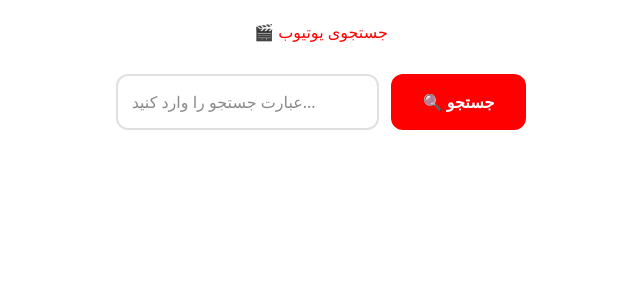
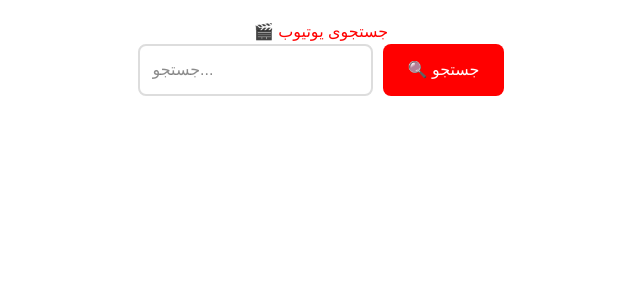
Before and after one commit to mohadesemrz/youtube-invidious, a Next.js app: page / in a window 1280 px wide. Shown: the top 300 px of the page, without its empty margins (319-959 px from the left). Built offline with nearby package versions, Linux system fonts and the light colour scheme.

Commit message:
open vidio function

```diff
--- a/app/page.tsx
+++ b/app/page.tsx
@@ -4,140 +4,77 @@
 import { useState, FormEvent } from 'react';
 import { YouTubeSearchItem } from '@/types/youtube';
 
-interface SearchResponse {
-  success: boolean;
-  items: YouTubeSearchItem[];
-  nextPageToken?: string;
-  prevPageToken?: string;
-  error?: string;
-}
-
 export default function Home() {
   const [query, setQuery] = useState<string>('');
   const [videos, setVideos] = useState<YouTubeSearchItem[]>([]);
   const [loading, setLoading] = useState<boolean>(false);
   const [error, setError] = useState<string>('');
-  const [nextPageToken, setNextPageToken] = useState<string>('');
-  const [prevPageToken, setPrevPageToken] = useState<string>('');
 
-  const searchVideos = async (pageToken?: string) => {
-    if (!query.trim()) {
-      setError('لطفاً عبارت جستجو را وارد کنید');
-      return;
-    }
+  const searchVideos = async () => {
+    if (!query.trim()) return;
 
     setLoading(true);
     setError('');
 
     try {
-      const url = `/api/youtube?q=${encodeURIComponent(query)}&maxResults=10${
-        pageToken ? `&pageToken=${pageToken}` : ''
-      }`;
-
-      const response = await fetch(url);
-      const data: SearchResponse = await response.json();
+      const response = await fetch(`/api/youtube?q=${encodeURIComponent(query)}`);
+      const data = await response.json();
 
       if (data.error) {
         setError(data.error);
-        setVideos([]);
-      } else if (data.items) {
-        setVideos(data.items);
-        setNextPageToken(data.nextPageToken || '');
-        setPrevPageToken(data.prevPageToken || '');
+      } else {
+        setVideos(data.items || []);
       }
     } catch (err) {
       setError('خطا در ارتباط با سرور');
-      setVideos([]);
     } finally {
       setLoading(false);
     }
   };
 
-  const handleSubmit = (e: FormEvent<HTMLFormElement>) => {
-    e.preventDefault();
-    searchVideos();
-  };
-
+  // ✅ تابع باز کردن ویدیو در صفحه جدید
   const openVideo = (videoId: string) => {
-    window.open(`https://youtube.com/watch?v=${videoId}`, '_blank');
+    window.open(`https://www.youtube.com/watch?v=${videoId}`, '_blank');
   };
 
   return (
-    <div
-      style={{
-        maxWidth: '900px',
-        margin: '0 auto',
-        padding: '20px',
-        fontFamily: 'system-ui, -apple-system, sans-serif',
-      }}
-    >
-      <h1
-        style={{
-          textAlign: 'center',
-          color: '#ff0000',
-          marginBottom: '30px',
-        }}
-      >
-        🎬 جستجوی یوتیوب
-      </h1>
+    <div style={{ maxWidth: '900px', margin: '0 auto', padding: '20px' }}>
+      <h1 style={{ textAlign: 'center', color: '#ff0000' }}>🎬 جستجوی یوتیوب</h1>
 
-      <form onSubmit={handleSubmit} style={{ marginBottom: '30px' }}>
-        <div style={{ display: 'flex', gap: '12px' }}>
+      <div style={{ display: 'flex', gap: '10px', marginBottom: '30px' }}>
         <input
           type="text"
           value={query}
           onChange={(e) => setQuery(e.target.value)}
-            placeholder="عبارت جستجو را وارد کنید..."
+          onKeyPress={(e) => e.key === 'Enter' && searchVideos()}
+          placeholder="جستجو..."
           style={{
             flex: 1,
-              padding: '14px',
-              border: '2px solid #e0e0e0',
-              borderRadius: '12px',
+            padding: '12px',
+            border: '2px solid #ddd',
+            borderRadius: '8px',
             fontSize: '16px',
-              outline: 'none',
-              transition: 'border-color 0.2s',
           }}
-            onFocus={(e) => (e.target.style.borderColor = '#ff0000')}
-            onBlur={(e) => (e.target.style.borderColor = '#e0e0e0')}
         />
         <button
-            type="submit"
+          onClick={searchVideos}
           disabled={loading}
           style={{
-              padding: '14px 32px',
+            padding: '12px 24px',
             backgroundColor: '#ff0000',
             color: 'white',
             border: 'none',
-              borderRadius: '12px',
-              cursor: loading ? 'not-allowed' : 'pointer',
-              fontSize: '16px',
-              fontWeight: 'bold',
-              opacity: loading ? 0.6 : 1,
+            borderRadius: '8px',
+            cursor: 'pointer',
           }}
         >
-            {loading ? '⏳ ...' : '🔍 جستجو'}
+          {loading ? 'جستجو...' : '🔍 جستجو'}
         </button>
       </div>
-      </form>
 
       {error && (
-        <div
-          style={{
-            backgroundColor: '#ffebee',
-            color: '#c62828',
-            padding: '12px',
-            borderRadius: '8px',
-            marginBottom: '20px',
-            textAlign: 'center',
-          }}
-        >
+        <div style={{ backgroundColor: '#ffebee', color: '#c62828', padding: '12px', borderRadius: '8px', marginBottom: '20px' }}>
           ❌ {error}
-        </div>
-      )}
-
-      {loading && (
-        <div style={{ textAlign: 'center', padding: '60px' }}>
-          <div>⏳ در حال بارگذاری...</div>
         </div>
       )}
 
@@ -145,106 +82,30 @@
         {videos.map((video) => (
           <div
             key={video.id.videoId}
-            onClick={() => openVideo(video.id.videoId)}
+            onClick={() => openVideo(video.id.videoId)}  // ✅ کلیک = باز شدن ویدیو
             style={{
               display: 'flex',
               gap: '16px',
-              border: '1px solid #e0e0e0',
+              border: '1px solid #ddd',
               borderRadius: '12px',
               padding: '12px',
               marginBottom: '16px',
               cursor: 'pointer',
-              transition: 'box-shadow 0.2s, transform 0.1s',
-            }}
-            onMouseEnter={(e) => {
-              e.currentTarget.style.boxShadow = '0 4px 12px rgba(0,0,0,0.1)';
-            }}
-            onMouseLeave={(e) => {
-              e.currentTarget.style.boxShadow = 'none';
+              transition: 'box-shadow 0.2s',
             }}
           >
             <img
               src={video.snippet.thumbnails.medium.url}
               alt={video.snippet.title}
-              style={{
-                width: '160px',
-                height: '90px',
-                borderRadius: '8px',
-                objectFit: 'cover',
-              }}
+              style={{ width: '160px', height: '90px', borderRadius: '8px', objectFit: 'cover' }}
             />
-            <div style={{ flex: 1 }}>
-              <h3
-                style={{
-                  margin: '0 0 8px 0',
-                  fontSize: '16px',
-                  lineHeight: '1.4',
-                }}
-              >
-                {video.snippet.title}
-              </h3>
-              <p
-                style={{
-                  margin: '0 0 4px 0',
-                  color: '#666',
-                  fontSize: '14px',
-                }}
-              >
-                {video.snippet.channelTitle}
-              </p>
-              <p
-                style={{
-                  margin: 0,
-                  color: '#999',
-                  fontSize: '12px',
-                }}
-              >
-                {new Date(video.snippet.publishedAt).toLocaleDateString('fa-IR')}
-              </p>
+            <div>
+              <h3 style={{ margin: '0 0 8px 0', fontSize: '16px' }}>{video.snippet.title}</h3>
+              <p style={{ margin: '0', color: '#666', fontSize: '14px' }}>{video.snippet.channelTitle}</p>
             </div>
           </div>
         ))}
       </div>
-
-      {(nextPageToken || prevPageToken) && videos.length > 0 && (
-        <div
-          style={{
-            display: 'flex',
-            justifyContent: 'center',
-            gap: '16px',
-            marginTop: '24px',
-          }}
-        >
-          {prevPageToken && (
-            <button
-              onClick={() => searchVideos(prevPageToken)}
-              style={{
-                padding: '10px 20px',
-                backgroundColor: '#f0f0f0',
-                border: 'none',
-                borderRadius: '8px',
-                cursor: 'pointer',
-              }}
-            >
-              ← قبلی
-            </button>
-          )}
-          {nextPageToken && (
-            <button
-              onClick={() => searchVideos(nextPageToken)}
-              style={{
-                padding: '10px 20px',
-                backgroundColor: '#f0f0f0',
-                border: 'none',
-                borderRadius: '8px',
-                cursor: 'pointer',
-              }}
-            >
-              بعدی →
-            </button>
-          )}
-        </div>
-      )}
     </div>
   );
 }
```
Lines whose indentation alone changed are shown as unchanged.
